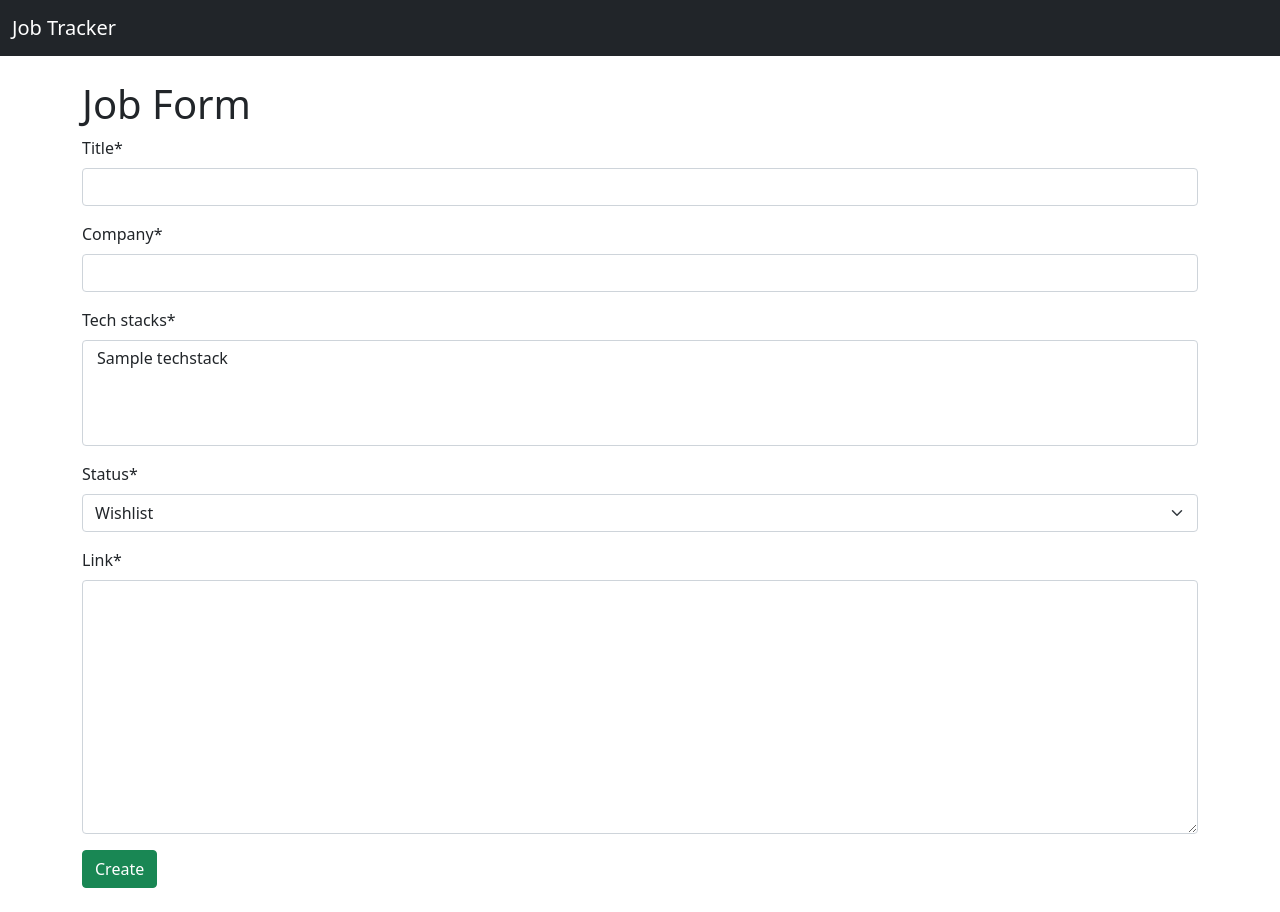
After one commit to MuhammadAmir5670/job-tracker, a Django app: page /jobs/new/ in a window 1280 px wide. The commit adds this page. Run offline with Django 4.2, Linux system fonts and the light colour scheme; tables that the repository leaves empty hold one stand-in row (values such as "Sample post"); parts of the project's set-up code (start-up, migrations or seed data) failed here and were passed over; some libraries are stand-ins or nearby versions.

Commit message:
add job add page

```diff
--- /dev/null
+++ b/jobs/forms.py
@@ -0,0 +1,9 @@
+from django import forms
+
+from jobs.models import Job
+
+
+class JobForm(forms.ModelForm):
+    class Meta:
+        model = Job
+        fields = "__all__"
--- /dev/null
+++ b/jobs/templates/jobs/job_create.html
@@ -0,0 +1,19 @@
+{% extends 'layouts/_base.html' %}
+{% load crispy_forms_tags %}
+
+
+{% block title %}
+    {{ block.super }} | Create Job
+{% endblock title %}
+
+{% block content %}
+    <div class="container my-4">
+        <h1>Job Form</h1>
+        <form method="post">
+            {% csrf_token %}
+            {{ form|crispy }}
+
+            <button type="submit" class="btn btn-success">Create</button>
+        </form>
+    </div>
+{% endblock content %}
--- a/jobs/urls.py
+++ b/jobs/urls.py
@@ -1,8 +1,9 @@
 from django.urls import path
 
-from .views import JobDetailView, JobsListView
+from .views import JobCreateView, JobDetailView, JobsListView
 
 urlpatterns = [
     path("", JobsListView.as_view(), name="jobs_list"),
     path("<int:pk>/", JobDetailView.as_view(), name="job_detail"),
+    path("new/", JobCreateView.as_view(), name="job_create"),
 ]
--- a/jobs/views.py
+++ b/jobs/views.py
@@ -1,6 +1,7 @@
 from django.views import generic
 
 from jobs.models import Job
+from jobs.forms import JobForm
 
 
 class JobsListView(generic.ListView):
@@ -22,3 +23,9 @@ class JobDetailView(generic.DetailView):
     model = Job
     template_name = "jobs/job_detail.html"
     context_object_name = "job"
+
+
+class JobCreateView(generic.CreateView):
+    model = Job
+    form_class = JobForm
+    template_name = "jobs/job_create.html"
--- a/requirements.txt
+++ b/requirements.txt
@@ -8,3 +8,5 @@ django-extensions==3.2.3
 Werkzeug==3.0.3
 django-allauth==0.63.1
 factory-boy==3.3.0
+django-crispy-forms==1.13.0
+crispy-bootstrap5==0.7
--- a/templates/layouts/_base.html
+++ b/templates/layouts/_base.html
@@ -3,7 +3,7 @@
 <head>
   <meta charset="UTF-8">
   <meta name="viewport" content="width=device-width, initial-scale=1.0">
-  <title>{% block title %}{% endblock title %}</title>
+  <title>{% block title %}Jobs Tracker{% endblock title %}</title>
   <!-- Stylesheets -->
   <link href="https://cdn.jsdelivr.net/npm/bootstrap@5.0.2/dist/css/bootstrap.min.css" rel="stylesheet" integrity="sha384-EVSTQN3/azprG1Anm3QDgpJLIm9Nao0Yz1ztcQTwFspd3yD65VohhpuuCOmLASjC" crossorigin="anonymous">
 </head>
```
Also changed, not shown: job_tracker/settings.py (+13 -3 lines).
